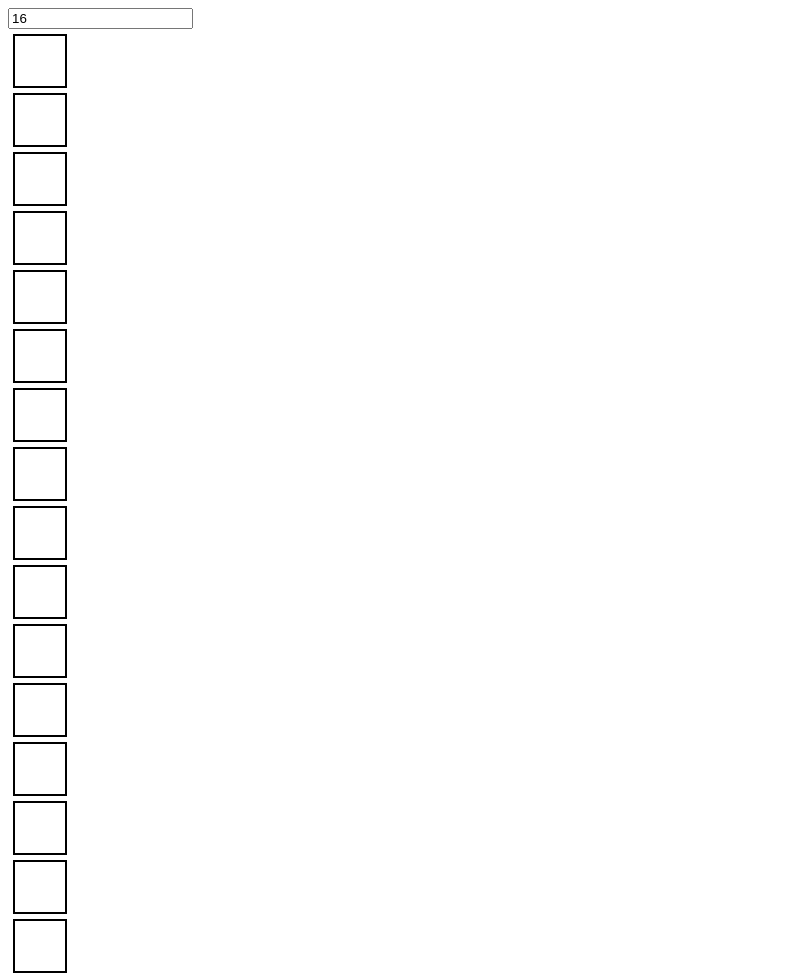
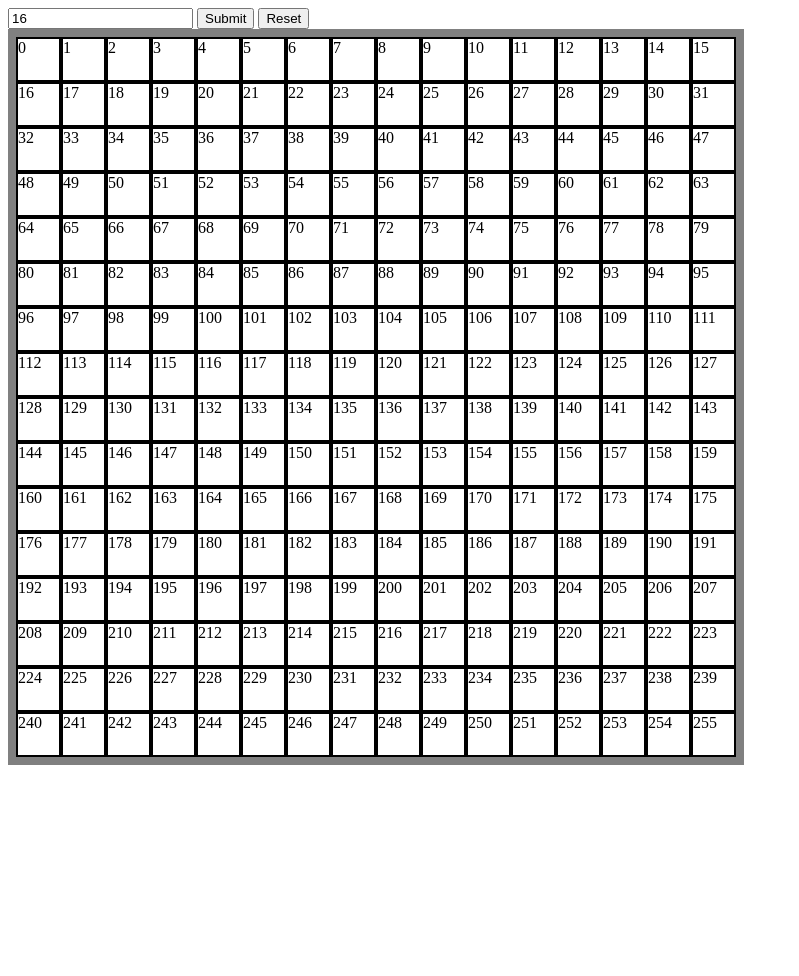
Before and after one commit to schacherlnate/etch-a-sketch, a plain HTML site: page index.html in a window 1280 px wide. Shown: the whole page, without its empty margins (0-799 px from the left). After the commit the page ends 800 px from the top, so only its background shows below. Drawn offline with Linux system fonts and the light colour scheme.

Commit message:
make grid squares interactive

```diff
--- a/index.html
+++ b/index.html
@@ -9,6 +9,8 @@
 </head>
 <body>
     <input type="number" value="16">
+    <button id="submit">Submit</button>
+    <button id="reset">Reset</button>
     <div id="sketch-screen">
 
     </div>
--- a/scripts.js
+++ b/scripts.js
@@ -1,8 +1,29 @@
-const sketchScreen = document.querySelector("#sketch-screen");
-let gridSize = document.querySelector("input");
-let square;
-for (let i = 0; i < gridSize.value; i++) {
-    square = document.createElement("div");
-    square.classList.add("square");
-    sketchScreen.appendChild(square);
+function generateGrid(n) {
+    const sketchScreen = document.querySelector("#sketch-screen");
+    if (sketchScreen.hasChildNodes()) {
+        sketchScreen.replaceChildren();
+    }
+
+    let square;
+    for (let i = 0; i < n**2; i++) {
+        square = document.createElement("div");
+        square.classList.add("square");
+        square.style.width = `calc(100%/${n})`;
+        square.style.height = `calc(100%/${n})`;
+        square.textContent=i;
+        square.addEventListener("mouseenter", function(e) {
+            //knew correct target, each square had the listener, but value for square still saved
+            e.target.style.backgroundColor="black";
+        });
+        sketchScreen.appendChild(square);
+    }
 }
+
+const submit = document.querySelector("#submit");
+submit.addEventListener("click", function() {
+    const gridSize = document.querySelector("input");
+    generateGrid(gridSize.value);
+});
+
+let defaultSize = 16
+generateGrid(defaultSize);
--- a/stylesheet.css
+++ b/stylesheet.css
@@ -1,6 +1,12 @@
+#sketch-screen {
+    width: calc(min(90vw, 90vh));
+    height: calc(min(90vw, 90vh));
+    display: flex;
+    flex-wrap: wrap;
+    border: 8px solid grey;
+}
+
 .square {
+    box-sizing: border-box;
     border: 2px solid black;
-    margin: 5px;
-    width: 50px;
-    height: 50px;
 }
```
